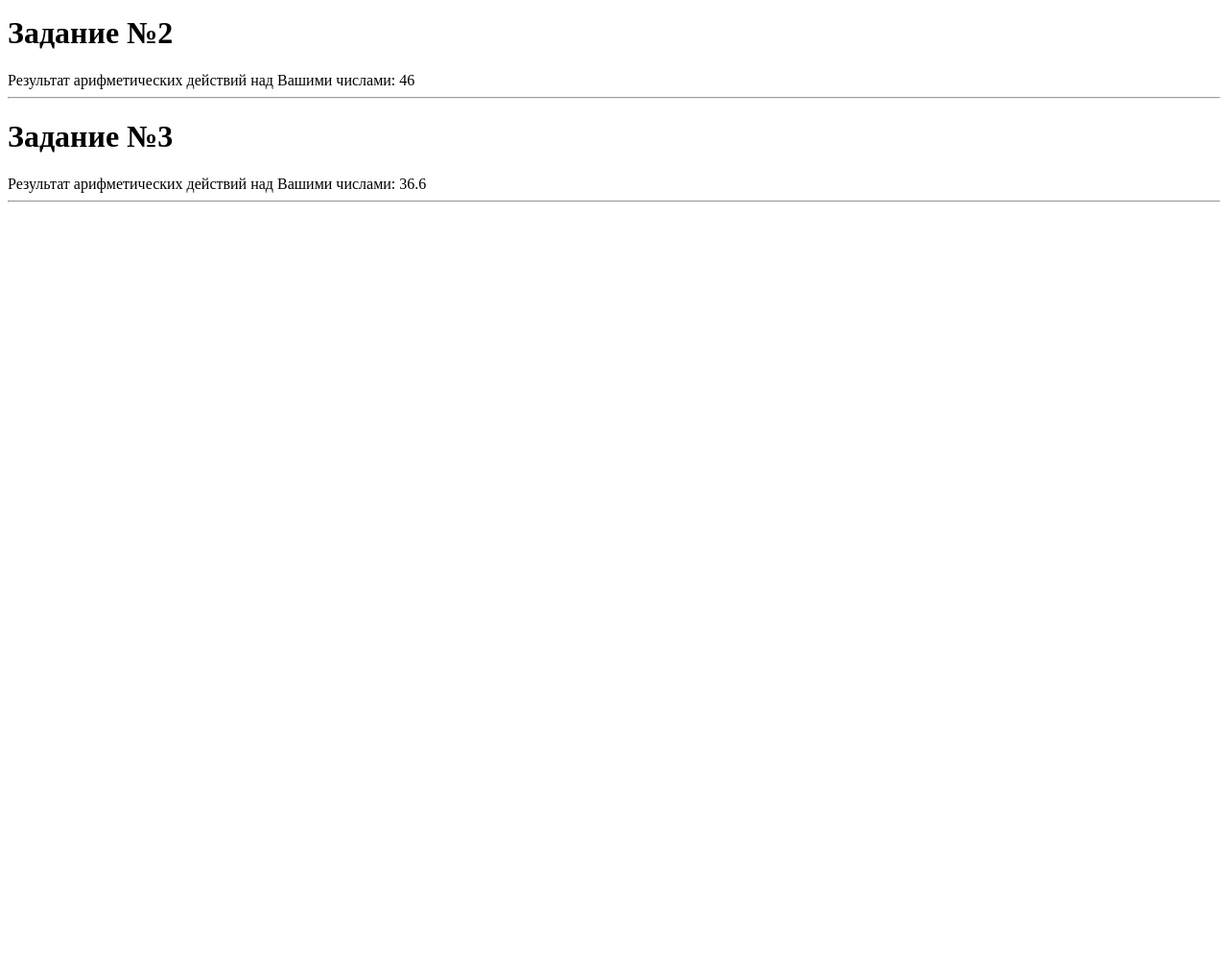
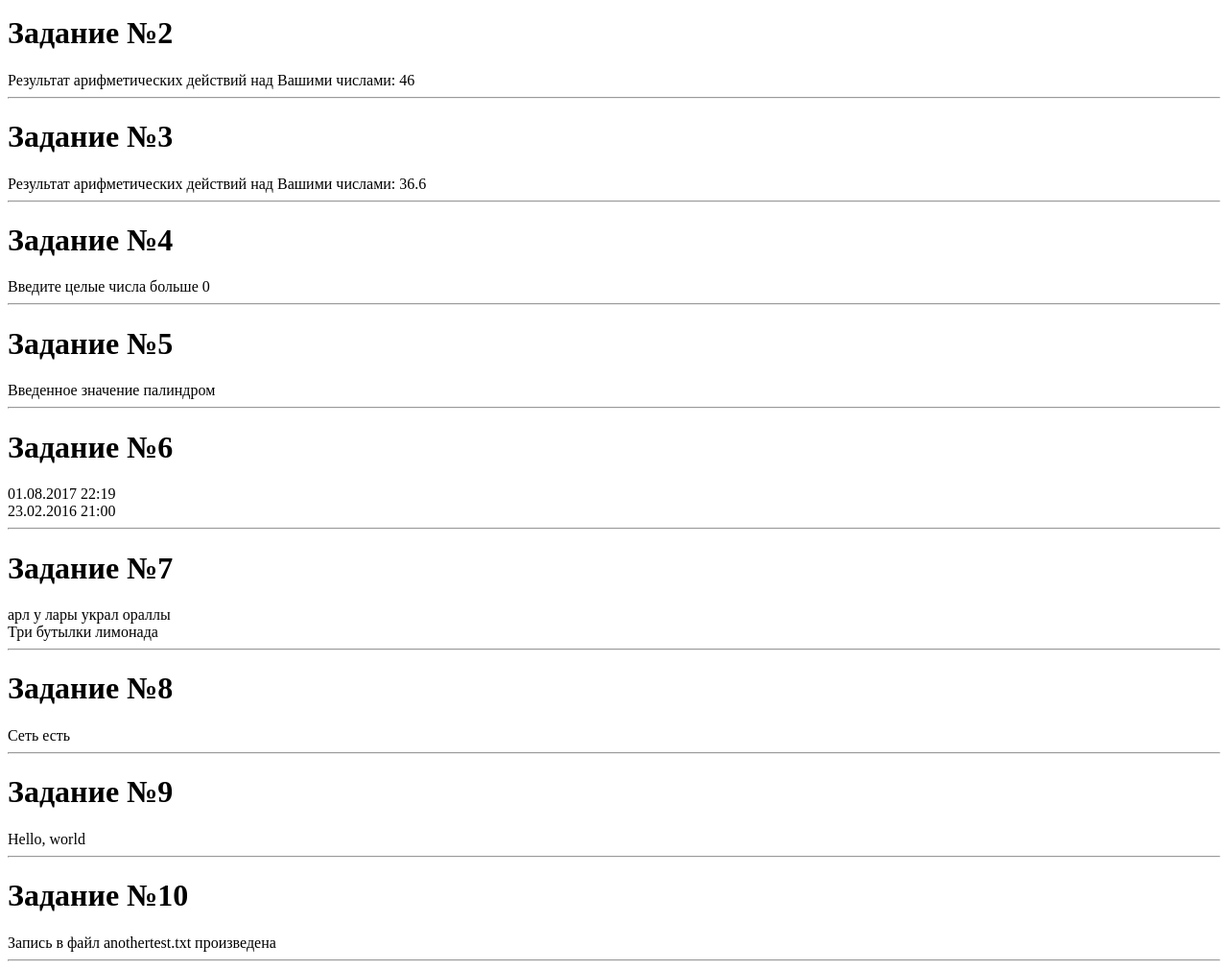
Before and after one commit to slimko/phpls0717-HW, a PHP site: page / in a window 1280 px wide. Shown: the part 665-1675 px from the top of the page at 96% size. Before the commit the page ends 876 px from the top, so only its background shows below. Run offline with PHP 8.4, Linux system fonts and the light colour scheme.

Commit message:
ДЗ2 done!

```diff
--- /dev/null
+++ b/HW-02/anothertest.txt
@@ -0,0 +1 @@
+Hello agawin!
--- a/HW-02/function.php
+++ b/HW-02/function.php
@@ -27,7 +27,7 @@ function task11(array $array, $str = false){
 
 /*Задание 2*/
 
-function arithmetic(array $arr,$arithmetic= null){
+function task2(array $arr,$arithmetic= null){
     $res = $arr[0];
     /*Производим проверку предоставленного массива на количество чисел, если меньше 1, то выдаем предупреждение*/
     if(count($arr)<=1){
@@ -67,12 +67,12 @@ function arithmetic(array $arr,$arithmetic= null){
     }
 }
 
-//////////////////////////////////////////////////////
+/////////////////////////////////////////////////
 
 
 /*Задание #3*/
 
-function calcEverything(){
+function task3(){
     /*Получаем аргументы функции*/
     $arr = func_get_args();
     /*Извлекаем первый элемент массива, он же арифметическое действие*/
@@ -121,3 +121,126 @@ function calcEverything(){
 }
 
 /////////////////////////////////////////////////
+
+/*Задание #4*/
+
+function task4($num_one=null,$num_two=null){
+    if(is_int($num_one) AND $num_one>0 AND is_int($num_two) AND $num_two>0){
+        echo '<table><tr>';
+        for ($i = 1; $i <= $num_one; $i++){
+            for ($j = 1; $j <= $num_two; $j++){
+                echo '<td>&nbsp' . ($i * $j) . '&nbsp</td>';
+            }
+            if ($i != $num_one){
+                echo '</tr><tr>';
+            }
+        }
+        echo '</tr></table>';
+    }else{
+        echo 'Введите целые числа больше 0';
+    }
+}
+
+/////////////////////////////////////////////////
+
+function task5_one($str){
+    //удаляем пробелы из строки и приводим все к нижнему регистру
+    $var1 = mb_strtolower(preg_replace('/\s/', '', $str));
+
+    //функция переворачивает строку
+    function utf8_strrev($str){
+        preg_match_all('/./us', $str, $ar);
+        return implode(array_reverse($ar[0]));
+    }
+
+    //переворачиваем строку
+    $var2 = utf8_strrev($var1);
+
+    //проверяем на совпадение строк
+    if (strcasecmp($var1, $var2) == 0) {
+        return true;
+    }else{
+        return false;
+    }
+}
+
+function task5_two($str){
+    if(task5_one($str)){
+        echo 'Введенное значение палиндром';
+    }else{
+        echo 'Введенное значение не палиндром';
+    }
+}
+
+//////////////////////////////////////////////////////////
+
+function task7_one($s) {
+    //удаляем буквы К с модификатором /u
+    print_r(preg_replace('([К])u','',$s));
+    //u (PCRE_UTF8) - Этот модификатор включает дополнительную функциональность PCRE, которая не совместима с Perl: шаблон и целевая строка обрабатываются как UTF-8 строки. Модификатор u доступен в PHP 4.1.0 и выше для Unix-платформ, и в PHP 4.2.3 и выше для Windows платформ. Валидность UTF-8 в шаблоне и целевой строке проверяется начиная с PHP 4.3.5. Недопустимая целевая строка приводит к тому, что функции preg_* ничего не находят, а неправильный шаблон приводит к ошибке уровня E_WARNING. Пятый и шестой октеты UTF-8 последовательности рассматриваются недопустимыми с PHP 5.3.4 (согласно PCRE 7.3 2007-08-28); ранее они считались допустимыми.
+}
+function task7_two($s, $replacement) {
+    //удаляем буквы К с модификатором /u
+    print_r(preg_replace('(Две)u',$replacement,$s));
+    //u (PCRE_UTF8) - Этот модификатор включает дополнительную функциональность PCRE, которая не совместима с Perl: шаблон и целевая строка обрабатываются как UTF-8 строки. Модификатор u доступен в PHP 4.1.0 и выше для Unix-платформ, и в PHP 4.2.3 и выше для Windows платформ. Валидность UTF-8 в шаблоне и целевой строке проверяется начиная с PHP 4.3.5. Недопустимая целевая строка приводит к тому, что функции preg_* ничего не находят, а неправильный шаблон приводит к ошибке уровня E_WARNING. Пятый и шестой октеты UTF-8 последовательности рассматриваются недопустимыми с PHP 5.3.4 (согласно PCRE 7.3 2007-08-28); ранее они считались допустимыми.
+}
+
+/////////////////////
+
+function printSmile(){
+    echo "<pre>
+             OOOOOOOOOOO
+         OOOOOOOOOOOOOOOOOOO
+      OOOOOO  OOOOOOOOO  OOOOOO
+    OOOOOO      OOOOO      OOOOOO
+  OOOOOOOO  #   OOOOO  #   OOOOOOOO
+ OOOOOOOOOO    OOOOOOO    OOOOOOOOOO
+OOOOOOOOOOOOOOOOOOOOOOOOOOOOOOOOOOOOO
+OOOOOOOOOOOOOOOOOOOOOOOOOOOOOOOOOOOOO
+OOOO  OOOOOOOOOOOOOOOOOOOOOOOOO  OOOO
+ OOOO  OOOOOOOOOOOOOOOOOOOOOOO  OOOO
+  OOOO   OOOOOOOOOOOOOOOOOOOO  OOOO
+    OOOOO   OOOOOOOOOOOOOOO   OOOO
+      OOOOOO   OOOOOOOOO   OOOOOO
+         OOOOOO         OOOOOO
+             OOOOOOOOOOOO
+              </pre>";
+}
+function task8($s){
+    if(preg_match("|:\)|", $s)){
+        printSmile();
+    }else{
+        preg_match_all("|RX\s?packets:\d+|", $s, $match);
+        foreach ($match[0] as $value) {
+            preg_match("|\d+|", $value, $result);
+
+            if ($result[0] > 1000) {
+                echo "Сеть есть";
+            }
+        }
+    }
+}
+
+//////////////////////////////////
+
+function task9($filename){
+    // название файла
+    $file = $filename.'.txt';
+    //получаем содержимое файла
+    echo file_get_contents($file);
+}
+
+//////////////////////////////
+
+function task10(){
+    // текст, который будем записывать
+    $text = "Hello again!";
+    // открываем файл, если файл не существует создаем его
+    $fp = fopen("anothertest.txt", "w+");
+    // записываем в файл текст
+    if (fwrite($fp, $text)){
+        echo 'Запись в файл anothertest.txt произведена';
+    }
+    // закрываем
+    fclose($fp);
+}
--- a/HW-02/index.php
+++ b/HW-02/index.php
@@ -1,5 +1,8 @@
 <?php
+ini_set("display_errors",1);
+error_reporting(E_ALL);
 require_once('function.php');
+
 
 $array_str = array (
     "first" => "Программист знает тайны Вселенной всей,",
@@ -26,11 +29,53 @@ echo '<hr>';
 ////////////////////////////////
 
 echo '<h1>Задание №2</h1>';
-arithmetic(array(15,0,2,5,7,8,9,0),'+');
+task2(array(15,0,2,5,7,8,9,0),'+');
 echo '<hr>';
 
 //////////////////////////////////////////
 
 echo '<h1>Задание №3</h1>';
-calcEverything('+',4,5,6,7,14.6);
+task3('+',4,5,6,7,14.6);
 echo '<hr>';
+
+//////////////////////////////////////////
+
+echo '<h1>Задание №4</h1>';
+task4(8,-2);
+echo '<hr>';
+
+//////////////////////////////////////////
+
+echo '<h1>Задание №5</h1>';
+task5_two('а роза упала на лапу Азора');
+echo '<hr>';
+//////////////////////////////////////////
+
+echo '<h1>Задание №6</h1>';
+echo date('d.m.Y H:i');
+echo '<br>';
+echo date('d.m.Y H:i', 1456261200);
+echo '<hr>';
+//////////////////////////////////////////
+
+echo '<h1>Задание №7</h1>';
+echo task7_one('Карл у Клары украл Кораллы');
+echo '<br>';
+echo task7_two('Две бутылки лимонада','Три'); // Дополнил тем, что можно любое слово взамен "Две" ставить
+echo '<hr>';
+
+//////////////////////////////////////////
+
+echo '<h1>Задание №8</h1>';
+echo task8('RX packets:950381 errors:0 dropped:0 overruns:0 frame:0.');
+echo '<hr>';
+//////////////////////////////////////////
+
+echo '<h1>Задание №9</h1>';
+echo task9('test');
+echo '<hr>';
+//////////////////////////////////////////
+
+echo '<h1>Задание №10</h1>';
+echo task10();
+echo '<hr>';
--- /dev/null
+++ b/HW-02/test.txt
@@ -0,0 +1 @@
+Hello, world
```
